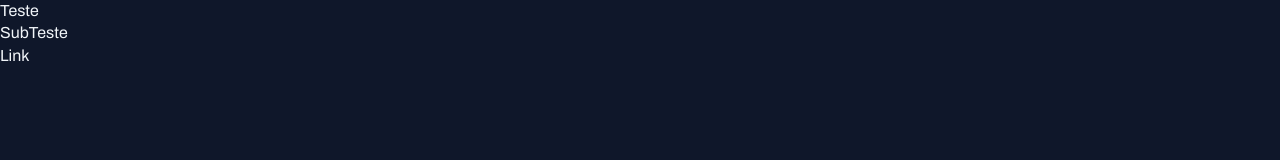
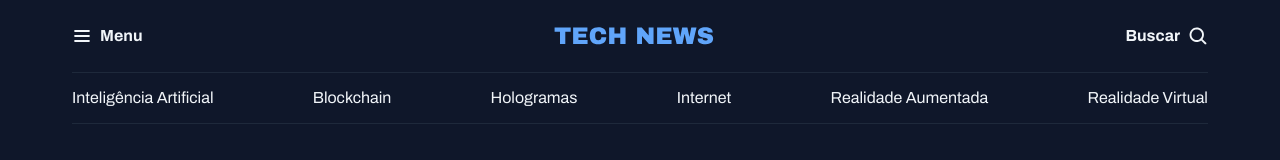
Before and after one commit to myekd/Portal-de-noticias, a plain HTML site: page index.html in a window 1280 px wide. Drawn offline with Linux system fonts and the light colour scheme.

Commit message:
criando o header da aplicação

```diff
--- a/index.html
+++ b/index.html
@@ -14,8 +14,28 @@
     <title>Portal de notícias</title>
   </head>
   <body>
-    <h1>Teste</h1>
-    <h2>SubTeste</h2>
-    <a href="#">Link</a>
+    <header class="container">
+      <nav id="primary" class="grid grid-flow-col">
+        <div>
+          <img src="assets/icons/List.svg" alt="ícone de menu" />
+          <strong>Menu</strong>
+        </div>
+
+        <div><img src="assets/Logo.svg" alt="TechNews logo" /></div>
+
+        <div>
+          <strong>Buscar</strong>
+          <img src="assets/icons/MagnifyingGlass.svg" alt="ícone de busca" />
+        </div>
+      </nav>
+      <nav id="secondary" class="grid grid-flow-col">
+        <a href="#">Inteligência Artificial</a>
+        <a href="#">Blockchain</a>
+        <a href="#">Hologramas</a>
+        <a href="#">Internet</a>
+        <a href="#">Realidade Aumentada</a>
+        <a href="#">Realidade Virtual</a>
+      </nav>
+    </header>
   </body>
 </html>
--- a/styles/global.css
+++ b/styles/global.css
@@ -48,3 +48,18 @@ h2,
 h3 {
   font: inherit;
 }
+
+.container {
+  max-width: 1200px;
+  padding-inline: 32px;
+  margin-inline: auto;
+}
+
+/* utility-first */
+.grid {
+  display: grid;
+}
+
+.grid-flow-col {
+  grid-auto-flow: column;
+}
--- /dev/null
+++ b/styles/header.css
@@ -0,0 +1,24 @@
+#primary {
+  padding-block: 20px;
+
+  div {
+    display: flex;
+    align-items: center;
+    gap: 8px;
+  }
+
+  /* nesting css */
+  div:nth-child(2) {
+    margin-inline: auto;
+  }
+  div:nth-child(3) {
+    justify-self: end;
+  }
+}
+
+#secondary {
+  padding-block: 14px;
+  border: solid 1px var(--stroke-color);
+  border-inline: none;
+  justify-content: space-between;
+}
--- a/styles/index.css
+++ b/styles/index.css
@@ -1 +1,2 @@
 @import url(global.css);
+@import url(header.css);
```
